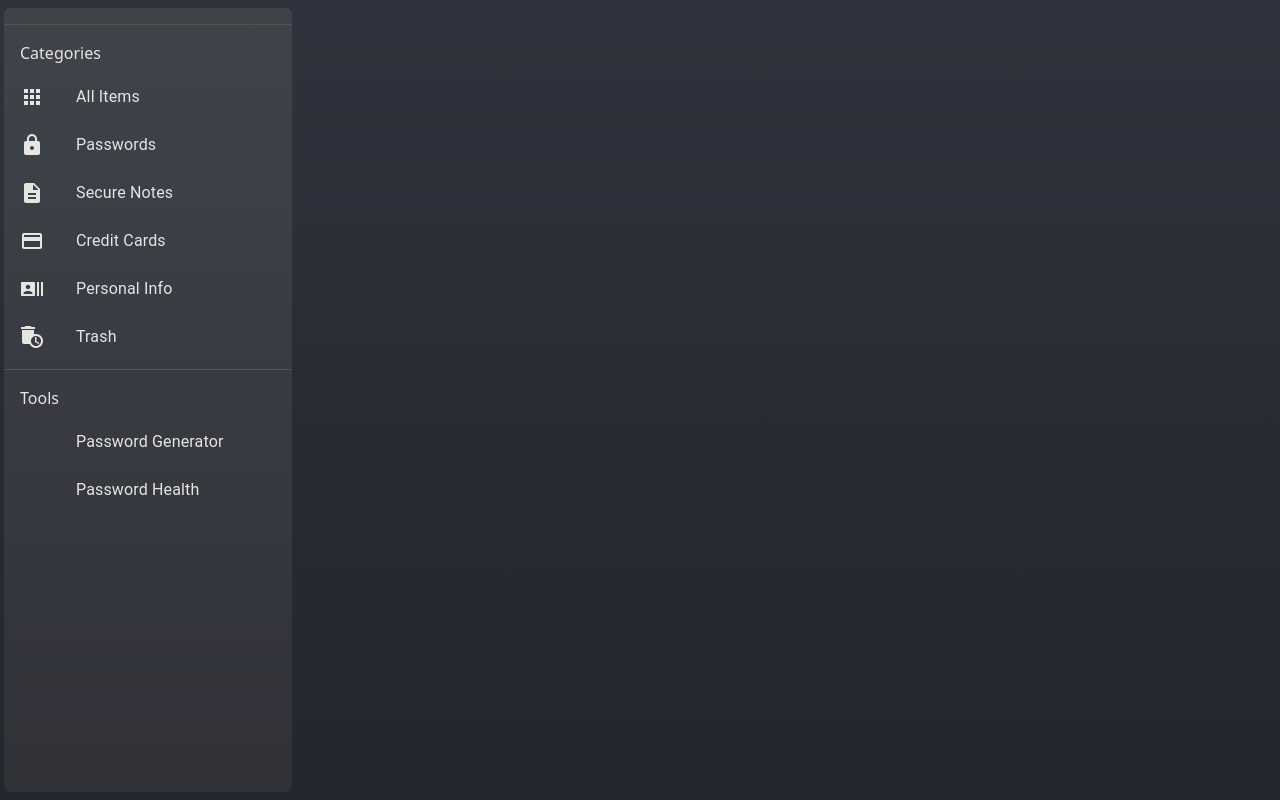
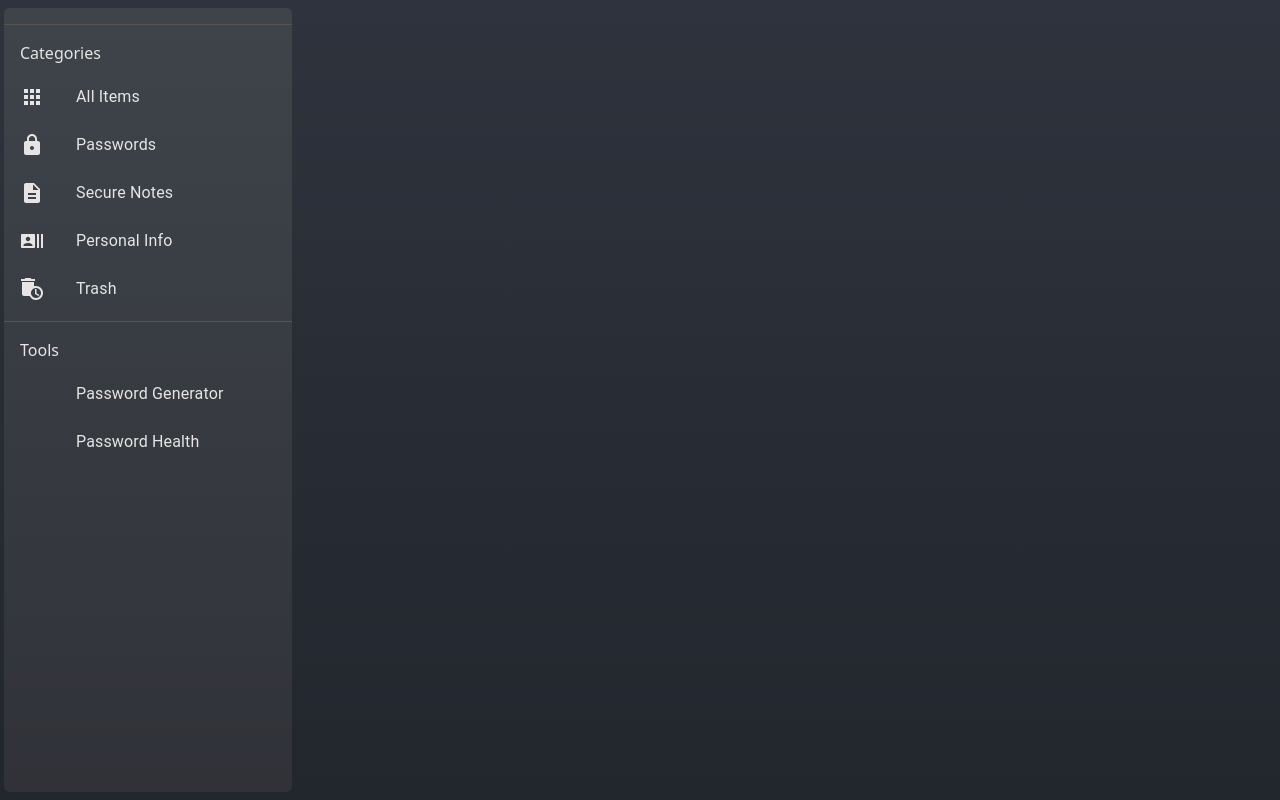
Before and after one commit to R-Velmurugan/password-manager, a React (Create React App) app: page / in a window 1280 px wide. Built offline with nearby package versions, Linux system fonts and the light colour scheme; some icons are missing.

Commit message:
removed credit card

```diff
--- a/src/components/Sidebar/Sidebar.jsx
+++ b/src/components/Sidebar/Sidebar.jsx
@@ -2,7 +2,6 @@ import NavSidebar from "./NavSidebar";
 import AppsIcon from "@mui/icons-material/Apps";
 import HttpsIcon from "@mui/icons-material/Https";
 import DescriptionIcon from "@mui/icons-material/Description";
-import CreditCardIcon from "@mui/icons-material/CreditCard";
 import RecentActorsIcon from "@mui/icons-material/RecentActors";
 import AutoDeleteIcon from '@mui/icons-material/AutoDelete';
 import CategoryOption from "./Categories/CategoryOption";
@@ -14,7 +13,6 @@ export default function Sidebar() {
     const APPS_ICON = <AppsIcon className="text-stone-200"/>
     const PASSWORD_LOCK = <HttpsIcon className="text-stone-200"/>
     const DESCRIPTION_ICON = <DescriptionIcon className="text-stone-200"/>
-    const CREDIT_CARD_ICON = <CreditCardIcon className="text-stone-200"/>
     const PERSONAL_INFO_ICON = <RecentActorsIcon className="text-stone-200"/>
     const DELETE_ICON = <AutoDeleteIcon className="text-stone-200"/>
 
@@ -39,7 +37,6 @@ export default function Sidebar() {
                 <CategoryOption optionName="All Items" optionIcon={APPS_ICON}/>
                 <Link to="/all-passwords"><CategoryOption optionName="Passwords" optionIcon={PASSWORD_LOCK}/></Link>
                 <CategoryOption optionName="Secure Notes" optionIcon={DESCRIPTION_ICON}/>
-                <CategoryOption optionName="Credit Cards" optionIcon={CREDIT_CARD_ICON}/>
                 <CategoryOption optionName="Personal Info" optionIcon={PERSONAL_INFO_ICON}/>
                 <Link to="/trash"><CategoryOption optionName="Trash" optionIcon={DELETE_ICON}/></Link>
             </List>
```
